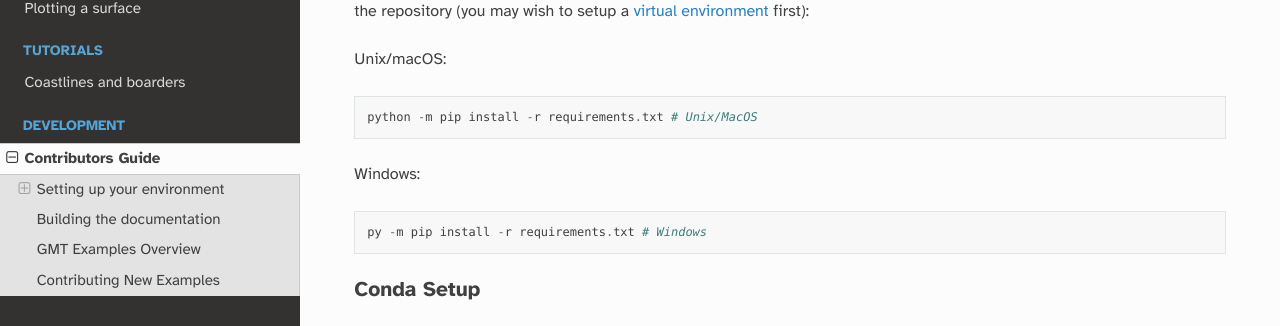
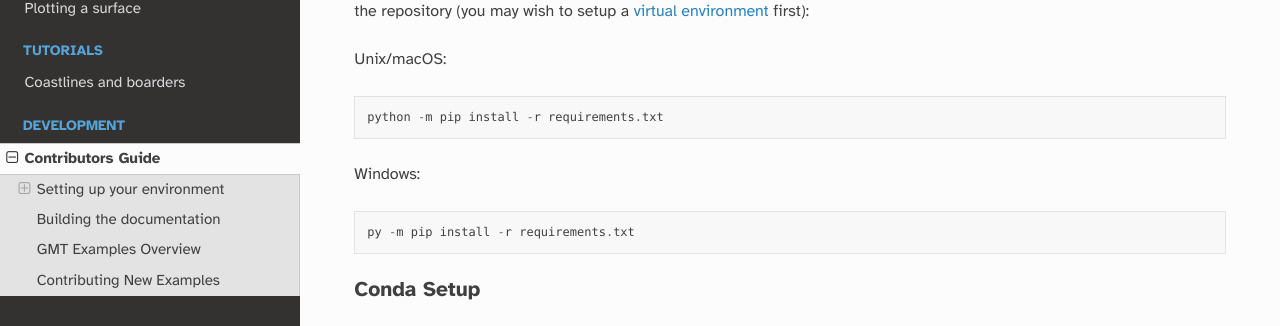
Before and after one commit to GenericMappingTools/gmt-examples, a Sphinx documentation site: the page built from docs/contributing.md, in a window 1280 px wide and 900 px high, scrolled down 496 px. Shown: the part 150-476 px from the top of the window. Built offline with Sphinx 7.4.7 and the Read the Docs theme 2.0.0, drawn with Linux system fonts in a browser that asks for light colours.

Commit message:
Remove extra comments

````diff
--- a/docs/contributing.md
+++ b/docs/contributing.md
@@ -29,12 +29,12 @@ to install GMT. The Python dependencies can be installed using the
 
 Unix/macOS:
 ```
-python -m pip install -r requirements.txt # Unix/MacOS
+python -m pip install -r requirements.txt
 ```
 
 Windows:
 ```
-py -m pip install -r requirements.txt # Windows
+py -m pip install -r requirements.txt
 ```
 
 
````
